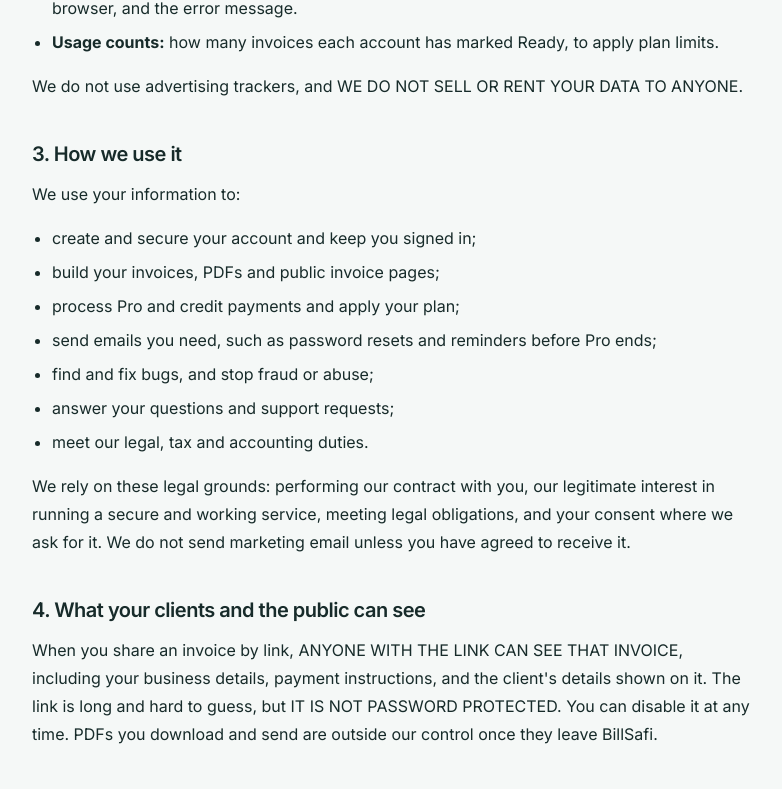
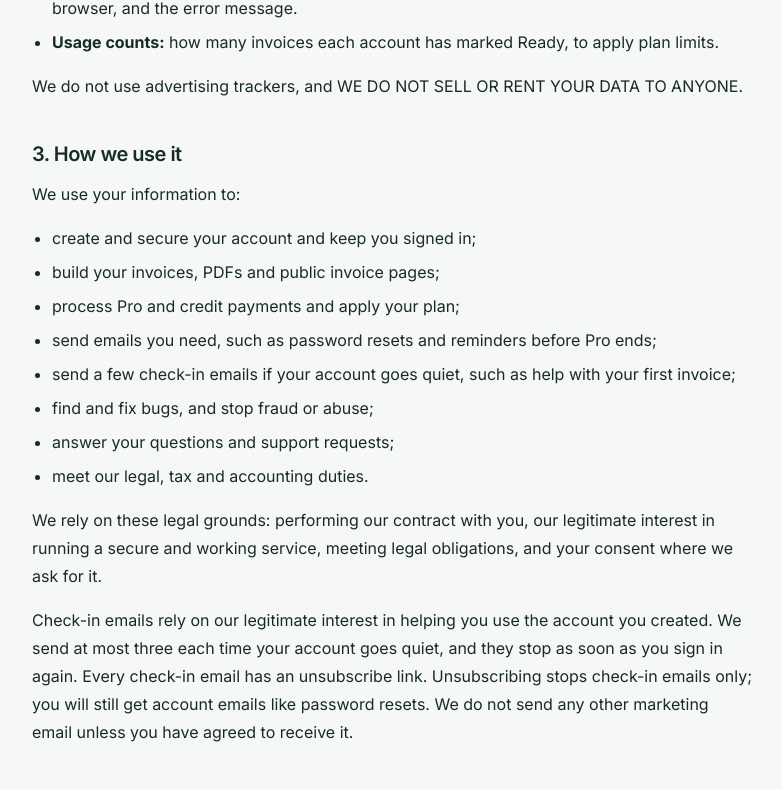
Before and after one commit to rodgersBRY/billsafi, a Next.js app in the folder apps/web/: page /privacy in a window 1280 px wide. Shown: the part 2000-2789 px from the top of the page, without its empty margins (248-1030 px from the left). Built offline with nearby package versions, Linux system fonts and the light colour scheme; no server answers.

Commit message:
FEAT: cover check-in emails and how to unsubscribe from them in the privacy policy

```diff
--- a/apps/web/src/app/(marketing)/privacy/page.tsx
+++ b/apps/web/src/app/(marketing)/privacy/page.tsx
@@ -107,6 +107,10 @@ const SECTIONS: LegalSection[] = [
           <li>build your invoices, PDFs and public invoice pages;</li>
           <li>process Pro and credit payments and apply your plan;</li>
           <li>send emails you need, such as password resets and reminders before Pro ends;</li>
+          <li>
+            send a few check-in emails if your account goes quiet, such as help with your first
+            invoice;
+          </li>
           <li>find and fix bugs, and stop fraud or abuse;</li>
           <li>answer your questions and support requests;</li>
           <li>meet our legal, tax and accounting duties.</li>
@@ -114,7 +118,14 @@ const SECTIONS: LegalSection[] = [
         <p>
           We rely on these legal grounds: performing our contract with you, our legitimate interest
           in running a secure and working service, meeting legal obligations, and your consent where
-          we ask for it. We do not send marketing email unless you have agreed to receive it.
+          we ask for it.
+        </p>
+        <p>
+          Check-in emails rely on our legitimate interest in helping you use the account you
+          created. We send at most three each time your account goes quiet, and they stop as soon as
+          you sign in again. Every check-in email has an unsubscribe link. Unsubscribing stops
+          check-in emails only; you will still get account emails like password resets. We do not
+          send any other marketing email unless you have agreed to receive it.
         </p>
       </>
     ),
@@ -152,7 +163,7 @@ const SECTIONS: LegalSection[] = [
             with Google&quot;.
           </li>
           <li>
-            <strong>Email delivery provider:</strong> sends account and reminder emails.
+            <strong>Email delivery provider:</strong> sends account, reminder and check-in emails.
           </li>
           <li>
             <strong>Error monitoring provider:</strong> collects error reports so we can fix
--- a/apps/web/src/components/legal/legal-info.ts
+++ b/apps/web/src/components/legal/legal-info.ts
@@ -4,5 +4,5 @@ export const LEGAL = {
   product: "BillSafi",
   contactEmail: "support@billsafi.com",
   /** Bump when either document changes in a way users should notice. */
-  lastUpdated: "27 October 2026",
+  lastUpdated: "3 November 2026",
 } as const;
```
Also changed, not shown: 1 other file (tests, documents, lock files or other folders).
